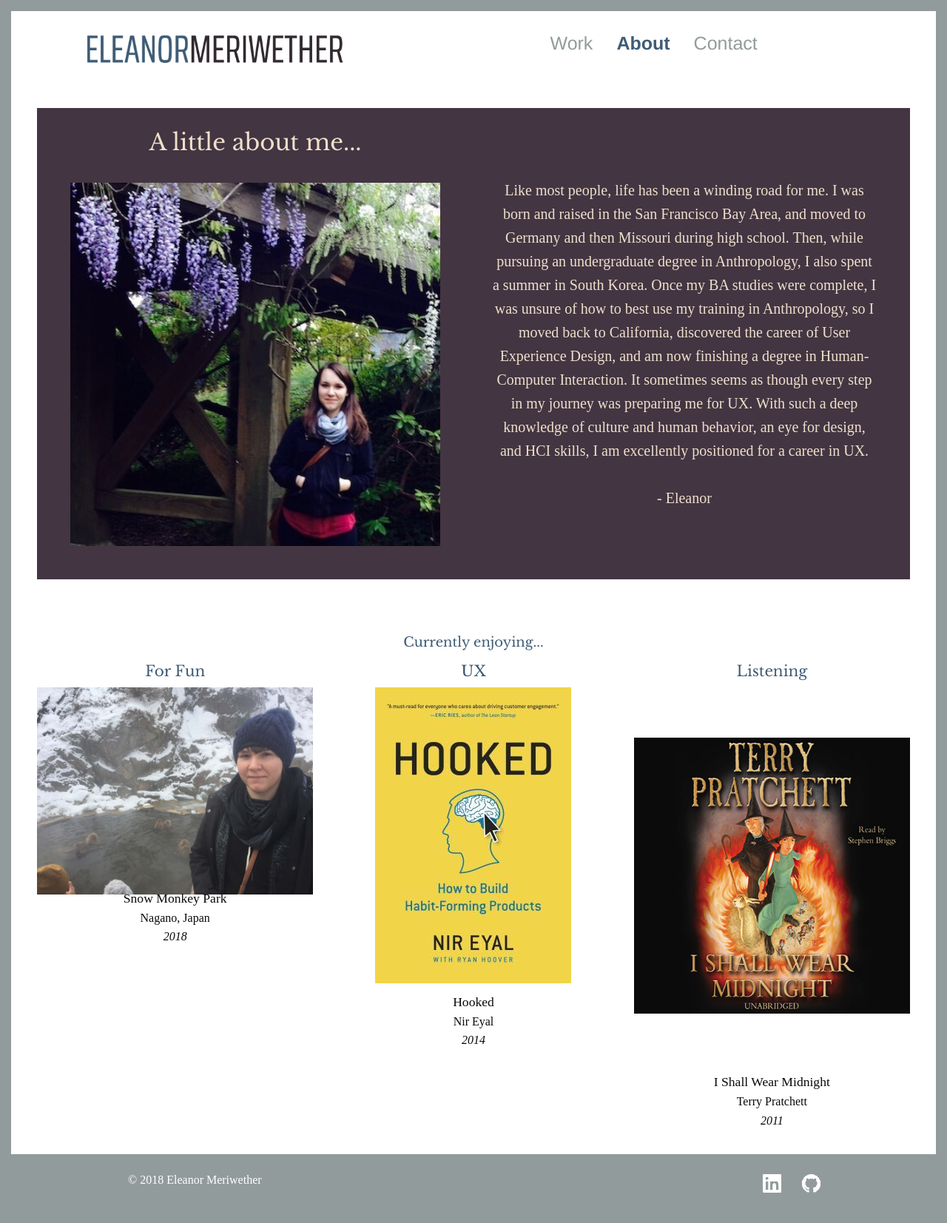
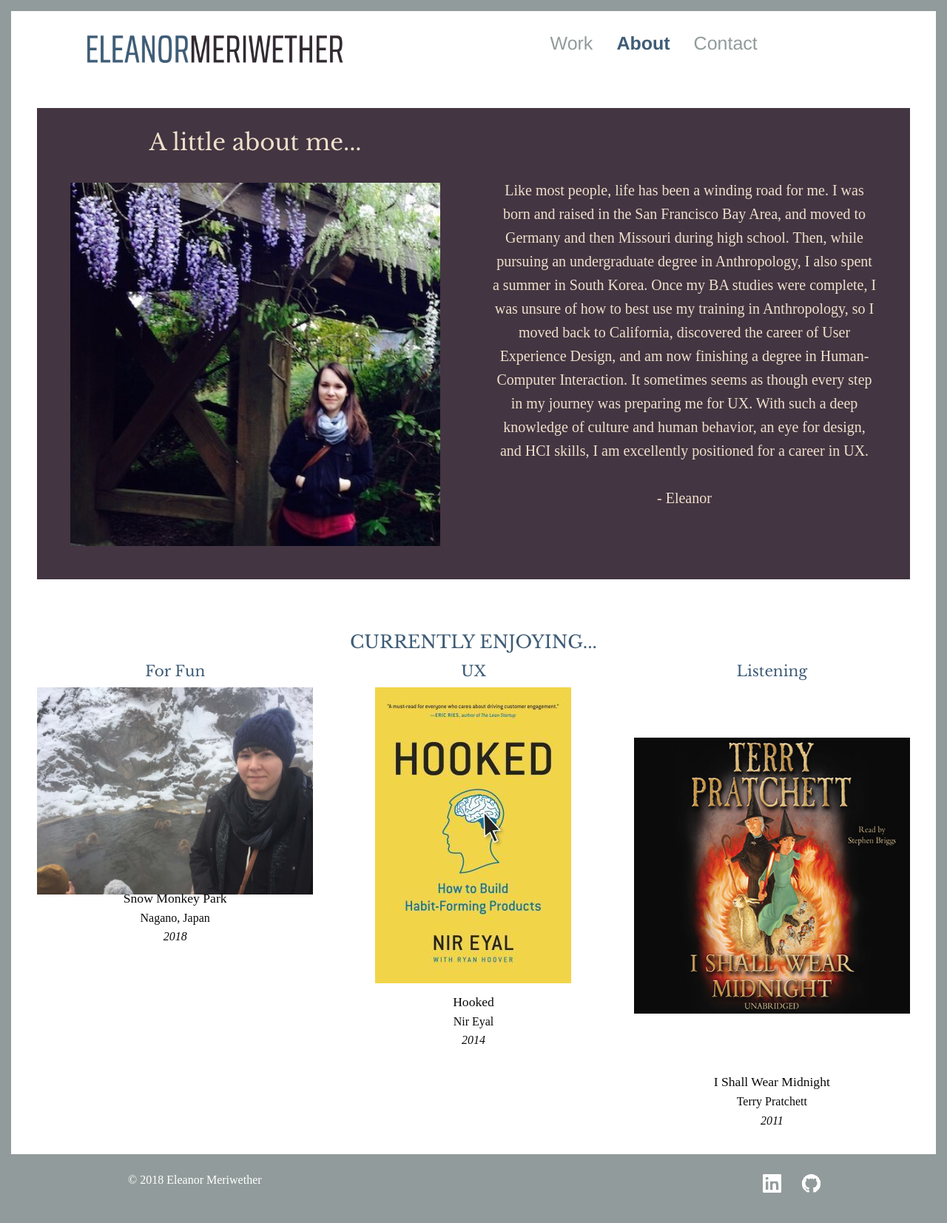
Before and after one commit to emeriwether/emeriwether.github.io, a Jekyll site: the page built from j_about.html, in a window 1280 px wide. Shown: the whole page at 74% size. Built offline with Jekyll 4.4.1, drawn with Linux system fonts in a browser that asks for light colours; some web fonts are replaced.

Commit message:
increase font size of currently enjoying on abot me

```diff
--- a/css/home.css
+++ b/css/home.css
@@ -120,5 +120,5 @@ body {
 #currentlyEnjoying {
     font-family: "Libre Baskerville";
     color: #3e5c76;
-    font-size: 1.125em;
+    font-size: 1.5em;
 }
--- a/j_about.html
+++ b/j_about.html
@@ -18,7 +18,7 @@ title: About
                     <aside class="cell">
                         <div class="grid-container" id="aboutMeLikes">
                             <div class="grid-x grid-margin-x">
-                                <div class="cell" id="currentlyEnjoying">Currently enjoying...</div>
+                                <div class="cell" id="currentlyEnjoying">CURRENTLY ENJOYING...</div>
                                 <div class="medium-4 cell">
                                     <div class="grid-x" id="forFun">
                                         <div class="cell"><h5 class="title">For Fun</h5></div>
```
